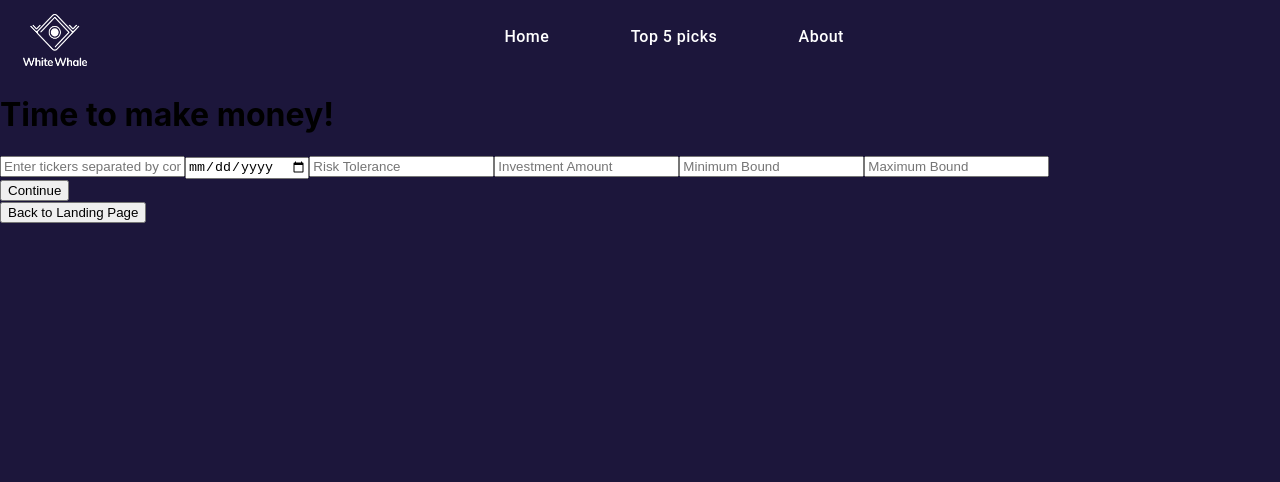
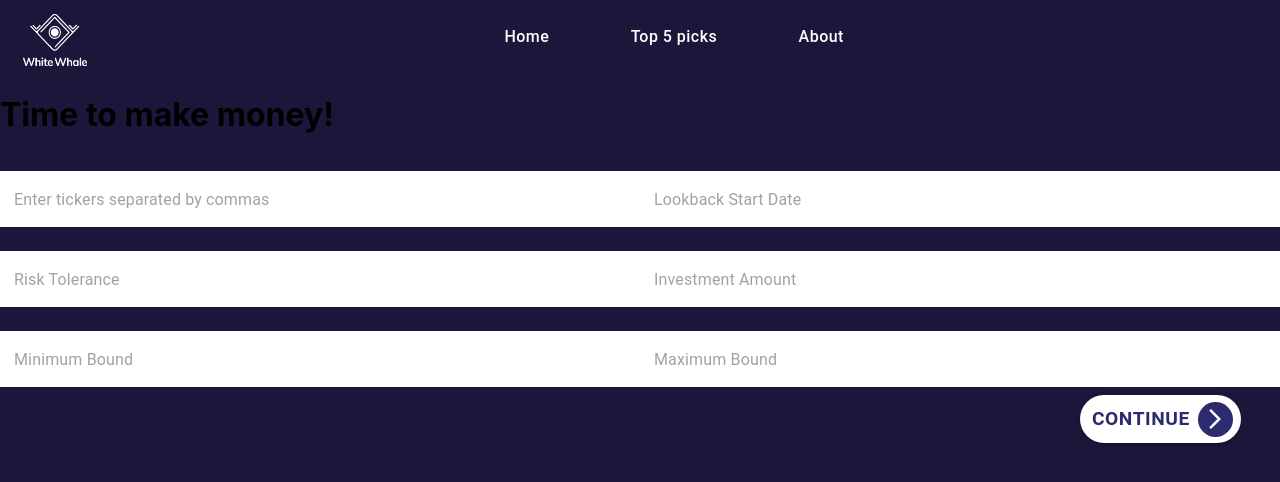
Before and after one commit to anishpatel321/investment_portfolio_optimizer, a React (Create React App) app in the folder client/: page /input in a window 1280 px wide. Shown: the top 482 px of the page. Built offline with nearby package versions, Linux system fonts and the light colour scheme; no server answers.

Commit message:
update input page, work in progress

```diff
--- a/client/src/pages/InputPage.js
+++ b/client/src/pages/InputPage.js
@@ -1,6 +1,44 @@
 import React, { useEffect, useState } from 'react';
 import { Link } from 'react-router-dom';
 import TopBar from '../components/TopBar';
+import ContinueButton from '../components/ContinueButton';
+import { Box, TextField, Typography, Grid } from '@mui/material';
+import { styled } from '@mui/system';
+
+const StyledTextField = styled(TextField)({
+  '& label.Mui-focused': {
+    color: 'white',
+  },
+  '& .MuiInput-underline:after': {
+    borderBottomColor: 'white',
+  },
+  '& .MuiOutlinedInput-root': {
+    '& fieldset': {
+      borderColor: 'white',
+    },
+    '&:hover fieldset': {
+      borderColor: 'white',
+    },
+    '&.Mui-focused fieldset': {
+      borderColor: 'white',
+    },
+  },
+  backgroundColor: 'white',
+  width: '50%',
+});
+
+const InputField = ({ name, placeholder, value, handleChange }) => (
+  <StyledTextField
+    type={name === 'tickers' ? 'text' : 'number'}
+    name={name}
+    placeholder={placeholder}
+    value={value}
+    onChange={handleChange}
+    variant="outlined"
+    fullWidth
+    margin="normal"
+  />
+);
 
 const InputPage = () => {
   const [formData, setFormData] = useState({
@@ -70,55 +108,46 @@ const InputPage = () => {
       <TopBar home />
       <h1>Time to make money!</h1>
       <form onSubmit={handleSubmit}>
-        <input
-          type="text"
+        <InputField
           name="tickers"
           placeholder="Enter tickers separated by commas"
           value={formData.tickers.join(', ')}
-          onChange={handleChange}
+          handleChange={handleChange}
         />
-        <input
-          type="date"
+        <InputField
           name="lookback_start"
           placeholder="Lookback Start Date"
           value={formData.lookback_start}
-          onChange={handleChange}
+          handleChange={handleChange}
         />
-        <input
-          type="text"
+        <InputField
           name="risk_tolerance"
           placeholder="Risk Tolerance"
           value={formData.risk_tolerance}
-          onChange={handleChange}
+          handleChange={handleChange}
         />
-        <input
-          type="number"
+        <InputField
           name="investment_amount"
           placeholder="Investment Amount"
           value={formData.investment_amount}
-          onChange={handleChange}
+          handleChange={handleChange}
         />
-        <input
-          type="number"
+        <InputField
           name="min_bound"
           placeholder="Minimum Bound"
           value={formData.min_bound}
-          onChange={handleChange}
+          handleChange={handleChange}
         />
-        <input
-          type="number"
+        <InputField
           name="max_bound"
           placeholder="Maximum Bound"
           value={formData.max_bound}
-          onChange={handleChange}
+          handleChange={handleChange}
         />
-        <div className="button-container">
-          <button type="submit">Continue</button>
-        </div>
+        <Box sx={{ display: 'flex', width: '95%', mx: 'auto', justifyContent: 'flex-end', marginTop: '0%'}}>
+          <ContinueButton/>
+        </Box>
       </form>
-      <Link to="/">
-        <button>Back to Landing Page</button>
-      </Link>
     </div>
   );
 };
```
